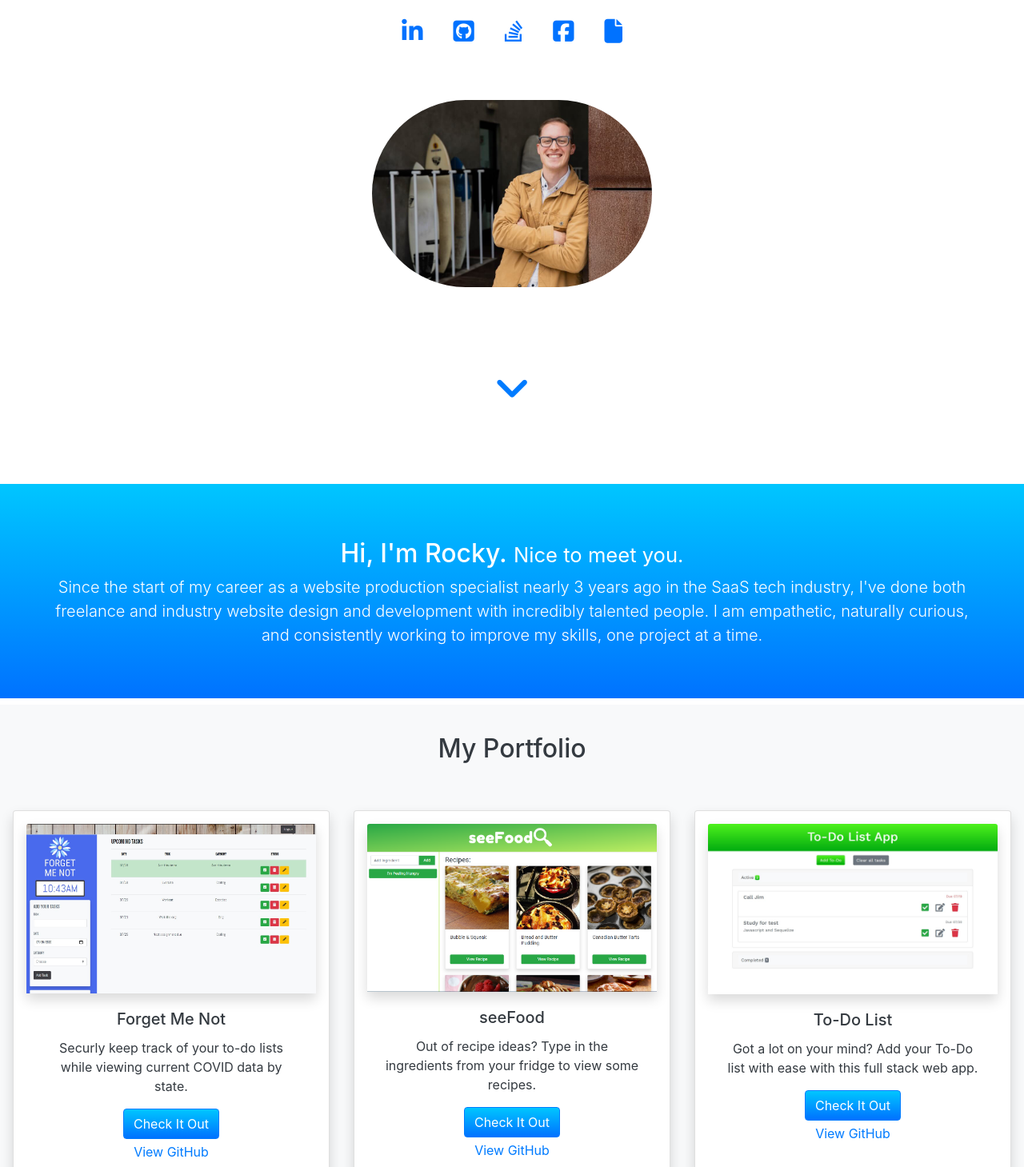
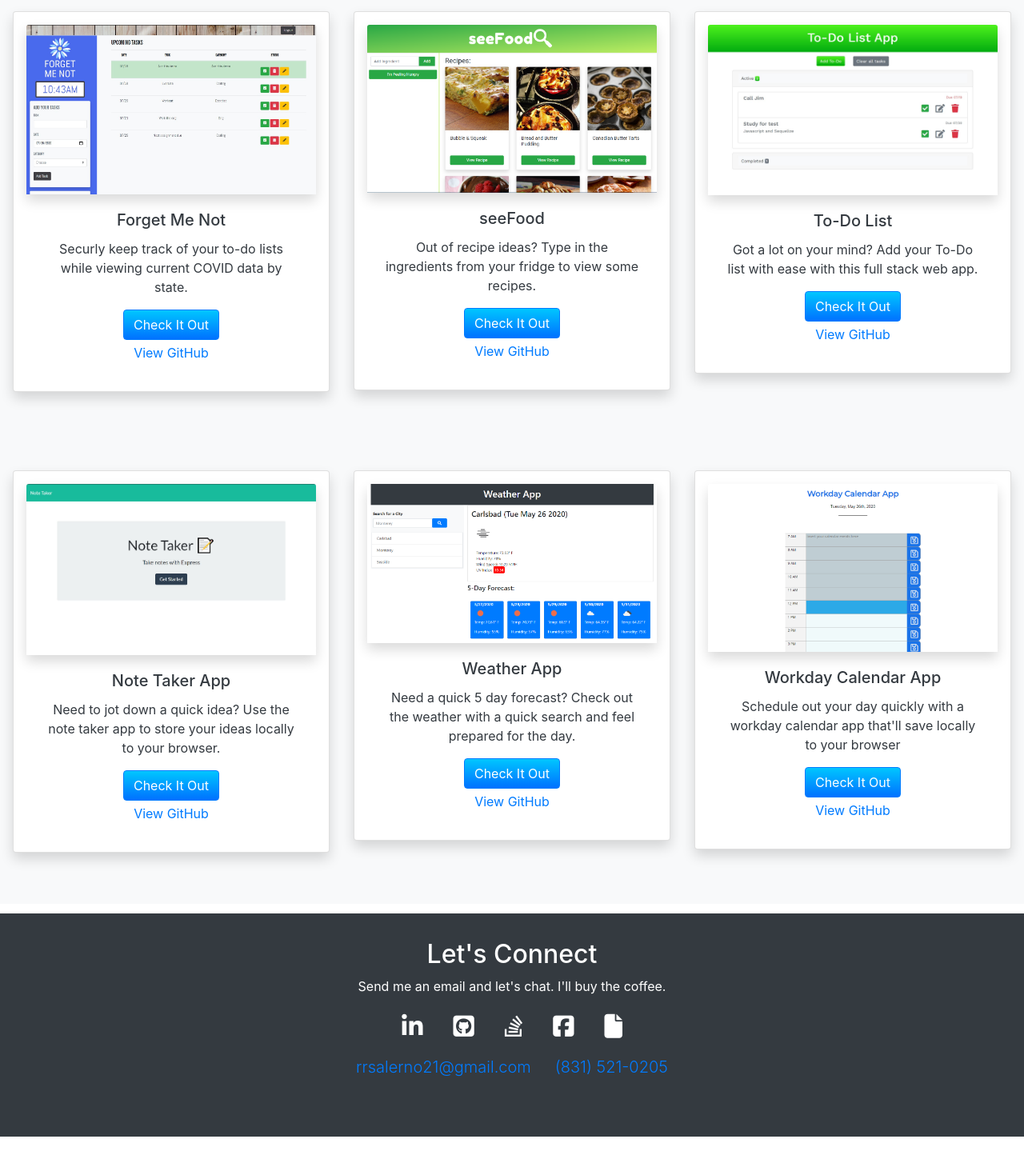
Before and after one commit to rrsalerno21/bootstrap-start, a React (Create React App) app: page /portfolio in a window 1280 px wide. Shown: the part 231-1690 px from the top of the page at 80% size. After the commit the page ends 1652 px from the top, so only its background shows below. Built offline with nearby package versions, Linux system fonts and the light colour scheme.

Commit message:
refactored to include static routing

```diff
--- a/package.json
+++ b/package.json
@@ -10,6 +10,7 @@
     "react": "^16.13.1",
     "react-bootstrap": "^1.3.0",
     "react-dom": "^16.13.1",
+    "react-router-dom": "^5.2.0",
     "react-scripts": "3.4.1"
   },
   "scripts": {
--- a/src/components/App.jsx
+++ b/src/components/App.jsx
@@ -1,9 +1,9 @@
 import React, { Component } from "react";
+import { BrowserRouter as Router, Route } from "react-router-dom";
 import NavBar from "./NavBar";
-import Hero from "./Hero";
-import AboutMe from "./AboutMe";
-import "../styles/App.css";
-import HomePortfolio from "./HomePortfolio";
+import Home from "./pages/Home";
+import Portfolio from "./pages/Portfolio";
+import Contact from "./Contact";
 import {
   forgetMeNot,
   noteTaker,
@@ -69,16 +69,24 @@ class App extends Component {
   render() {
     const hiLightProjs = this.state.allProjects.slice(0, 3);
     return (
-      <React.Fragment>
+      <Router>
         <header>
           <NavBar />
-          <Hero />
         </header>
         <main>
-          <AboutMe />
-          <HomePortfolio hiLightProjs={hiLightProjs} />
+          <Route
+            exact
+            path="/"
+            render={() => <Home projects={hiLightProjs} />}
+          />
+          <Route
+            exact
+            path="/portfolio"
+            render={() => <Portfolio projects={this.state.allProjects} />}
+          />
         </main>
-      </React.Fragment>
+        <Contact />
+      </Router>
     );
   }
 }
--- /dev/null
+++ b/src/components/Contact.jsx
@@ -0,0 +1,39 @@
+import React from "react";
+import SocialIconLine from "./SocialIconLine";
+
+const Contact = () => {
+  return (
+    <footer className="my-0 pt-1" id="contact-me-section">
+      <div className="container-fluid bg-dark p-3">
+        <div className="text-white text-center align-self-center my-3">
+          <h2>Let's Connect</h2>
+          <p>Send me an email and let's chat. I'll buy the coffee.</p>
+          <SocialIconLine color="white" />
+          <div className="row justify-content-sm-center">
+            <div className="col-1"></div>
+
+            <div className="col-auto">
+              <p className="lead">
+                <a href="mailto:rrsalerno21@gmail.com" className="">
+                  rrsalerno21@gmail.com
+                </a>
+              </p>
+              <br />
+            </div>
+
+            <div className="col-auto">
+              <p className="lead">
+                <a href="tel:+18315210205" className="">
+                  (831) 521-0205
+                </a>
+              </p>
+            </div>
+            <div className="col-1"></div>
+          </div>
+        </div>
+      </div>
+    </footer>
+  );
+};
+
+export default Contact;
--- a/src/components/HomePortfolio.jsx
+++ b/src/components/HomePortfolio.jsx
@@ -1,7 +1,7 @@
 import React from "react";
 import ProjectContainer from "./ProjectContainer";
 
-const HomePortfolio = ({ hiLightProjs }) => {
+const HomePortfolio = ({ projects }) => {
   return (
     <React.Fragment>
       <section
@@ -9,7 +9,7 @@ const HomePortfolio = ({ hiLightProjs }) => {
         className="container-fluid p-3 bg-light text-dark"
       >
         <h2 className="text-center text-dark">My Portfolio</h2>
-        <ProjectContainer hiLightProjs={hiLightProjs} />
+        <ProjectContainer projects={projects} />
 
         <div className="text-center">
           <a
--- a/src/components/NavBar.jsx
+++ b/src/components/NavBar.jsx
@@ -1,4 +1,5 @@
 import React from "react";
+import { Link } from "react-router-dom";
 import "../styles/NavBar.css";
 
 const NavBar = () => {
@@ -7,18 +8,19 @@ const NavBar = () => {
       id="nav-bar"
       className="navbar navbar-light bg-white py-0 border-bottom shadow-sm rounded"
     >
-      <button
+      <Link
         id="name-banner"
         className="navbar-brand p-3 my-gradient text-white"
+        to="/"
       >
         Rocky Salerno
-      </button>
+      </Link>
       <div>
         <ul className="nav">
           <li className="nav-item">
-            <a className="nav-link" href="./portfolio.html">
+            <Link className="nav-link" to="/portfolio">
               Portfolio
-            </a>
+            </Link>
           </li>
           <li className="nav-item">
             <a
@@ -30,7 +32,7 @@ const NavBar = () => {
             </a>
           </li>
           <li className="nav-item">
-            <a className="nav-link" href="./index.html#about-me">
+            <a className="nav-link" href="/#about-me">
               About Me
             </a>
           </li>
@@ -38,7 +40,7 @@ const NavBar = () => {
             <a
               id="outline-button"
               className="nav-link btn btn-outline-primary"
-              href="./index.html#contact-me-section"
+              href="/#contact-me"
             >
               Contact Me
             </a>
--- a/src/components/ProjectContainer.jsx
+++ b/src/components/ProjectContainer.jsx
@@ -1,11 +1,11 @@
 import React from "react";
 import ProjectCard from "./ProjectCard";
 
-const ProjectContainer = ({ hiLightProjs }) => {
+const ProjectContainer = ({ projects }) => {
   return (
     <React.Fragment>
       <div className="row justify-content-center">
-        {hiLightProjs.map((project) => (
+        {projects.map((project) => (
           <ProjectCard key={project.name} project={project} />
         ))}
       </div>
--- a/src/components/SocialIconLine.jsx
+++ b/src/components/SocialIconLine.jsx
@@ -1,6 +1,6 @@
 import React from "react";
 
-const SocialIconLine = () => {
+const SocialIconLine = ({ color }) => {
   return (
     <React.Fragment>
       <div id="social" className="row justify-content-center mb-2 mx-2">
@@ -10,7 +10,13 @@ const SocialIconLine = () => {
             target="_blank"
             rel="noopener noreferrer"
           >
-            <i className="fab fa-linkedin-in font-my-gradient"></i>
+            <i
+              className={
+                color === "white"
+                  ? "fab fa-linkedin-in text-white"
+                  : "fab fa-linkedin-in font-my-gradient"
+              }
+            ></i>
           </a>
         </div>
         <div className="col-auto mx-1">
@@ -19,7 +25,13 @@ const SocialIconLine = () => {
             target="_blank"
             rel="noopener noreferrer"
           >
-            <i className="fab fa-github-square font-my-gradient"></i>
+            <i
+              className={
+                color === "white"
+                  ? "fab fa-github-square text-white"
+                  : "fab fa-github-square font-my-gradient"
+              }
+            ></i>
           </a>
         </div>
         <div className="col-auto mx-1">
@@ -28,7 +40,13 @@ const SocialIconLine = () => {
             target="_blank"
             rel="noopener noreferrer"
           >
-            <i className="fab fa-stack-overflow font-my-gradient"></i>
+            <i
+              className={
+                color === "white"
+                  ? "fab fa-stack-overflow text-white"
+                  : "fab fa-stack-overflow font-my-gradient"
+              }
+            ></i>
           </a>
         </div>
         <div className="col-auto mx-1">
@@ -37,7 +55,13 @@ const SocialIconLine = () => {
             target="_blank"
             rel="noopener noreferrer"
           >
-            <i className="fab fa-facebook-square font-my-gradient"></i>
+            <i
+              className={
+                color === "white"
+                  ? "fab fa-facebook-square text-white"
+                  : "fab fa-facebook-square font-my-gradient"
+              }
+            ></i>
           </a>
         </div>
         <div className="col-auto mx-1">
@@ -45,7 +69,13 @@ const SocialIconLine = () => {
             href="assets/images/robert-salerno-full-stack-developer-resume.pdf"
             target="_blank"
           >
-            <i className="fas fa-file font-my-gradient"></i>
+            <i
+              className={
+                color === "white"
+                  ? "fas fa-file text-white"
+                  : "fas fa-file font-my-gradient"
+              }
+            ></i>
           </a>
         </div>
       </div>
--- /dev/null
+++ b/src/components/pages/Home.jsx
@@ -0,0 +1,17 @@
+import React from "react";
+import Hero from "../Hero";
+import AboutMe from "../AboutMe";
+import HomePortfolio from "../HomePortfolio";
+import Contact from "../Contact";
+
+const Home = ({ projects }) => {
+  return (
+    <React.Fragment>
+      <Hero />
+      <AboutMe />
+      <HomePortfolio projects={projects} />
+    </React.Fragment>
+  );
+};
+
+export default Home;
--- /dev/null
+++ b/src/components/pages/Portfolio.jsx
@@ -0,0 +1,24 @@
+import React from "react";
+import ProjectContainer from "../ProjectContainer";
+
+const Portfolio = ({ projects }) => {
+  const firstRow = projects.slice(0, 3);
+  const secondRow = projects.slice(3, 6);
+  return (
+    <React.Fragment>
+      <h1 className="text-center text-black bg-light mb-0 pt-3 display-4">
+        My Portfolio
+      </h1>
+      <hr className="my-hr bg-primary"></hr>
+      <section
+        id="portfolio"
+        class="container-fluid p-3 mb-2 bg-light text-dark"
+      >
+        <ProjectContainer projects={firstRow} />
+        <ProjectContainer projects={secondRow} />
+      </section>
+    </React.Fragment>
+  );
+};
+
+export default Portfolio;
```
Also changed, not shown: 1 other file (tests, documents, lock files or other folders).
